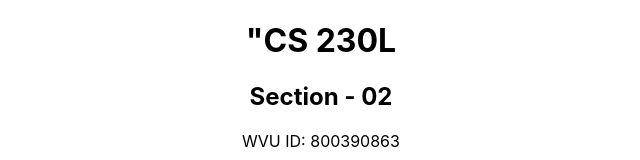
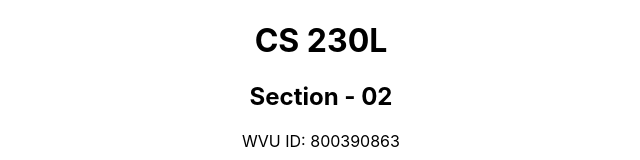
Before and after one commit to ethan30878/fuzzy-lamp, a React (Create React App) app: page / in a window 1280 px wide. Shown: the top 160 px of the page, without its empty margins (319-959 px from the left). Built offline with nearby package versions, Linux system fonts and the light colour scheme.

Commit message:
3rd Commit

```diff
--- a/src/App.js
+++ b/src/App.js
@@ -4,7 +4,7 @@
 function App() {
   return (
     <div className="App">
-      <h1>"CS 230L</h1>
+      <h1>CS 230L</h1>
       <h2>Section - 02</h2>
       <p>WVU ID: 800390863</p>
       <p>Hi I am Ethan</p>
```
